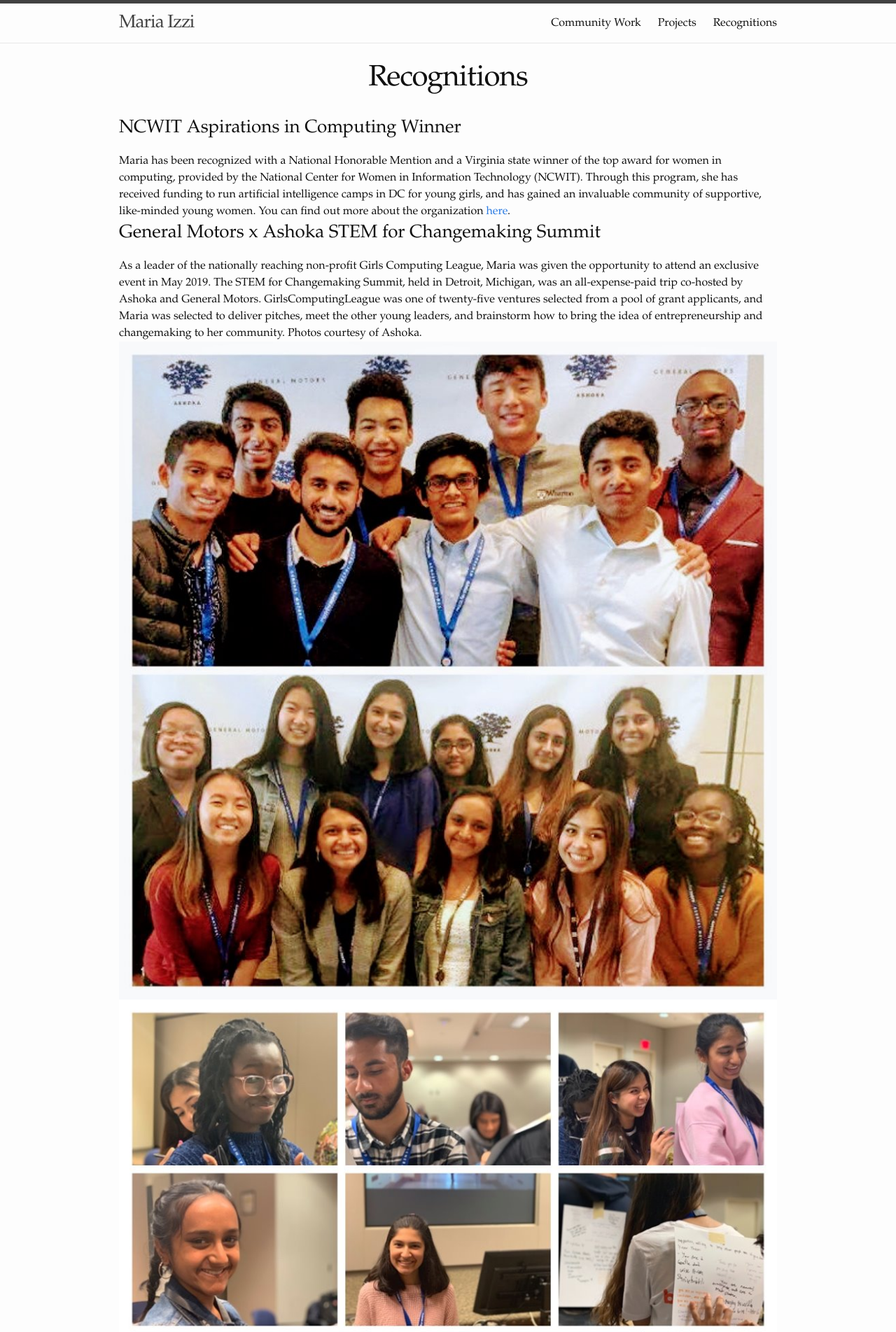
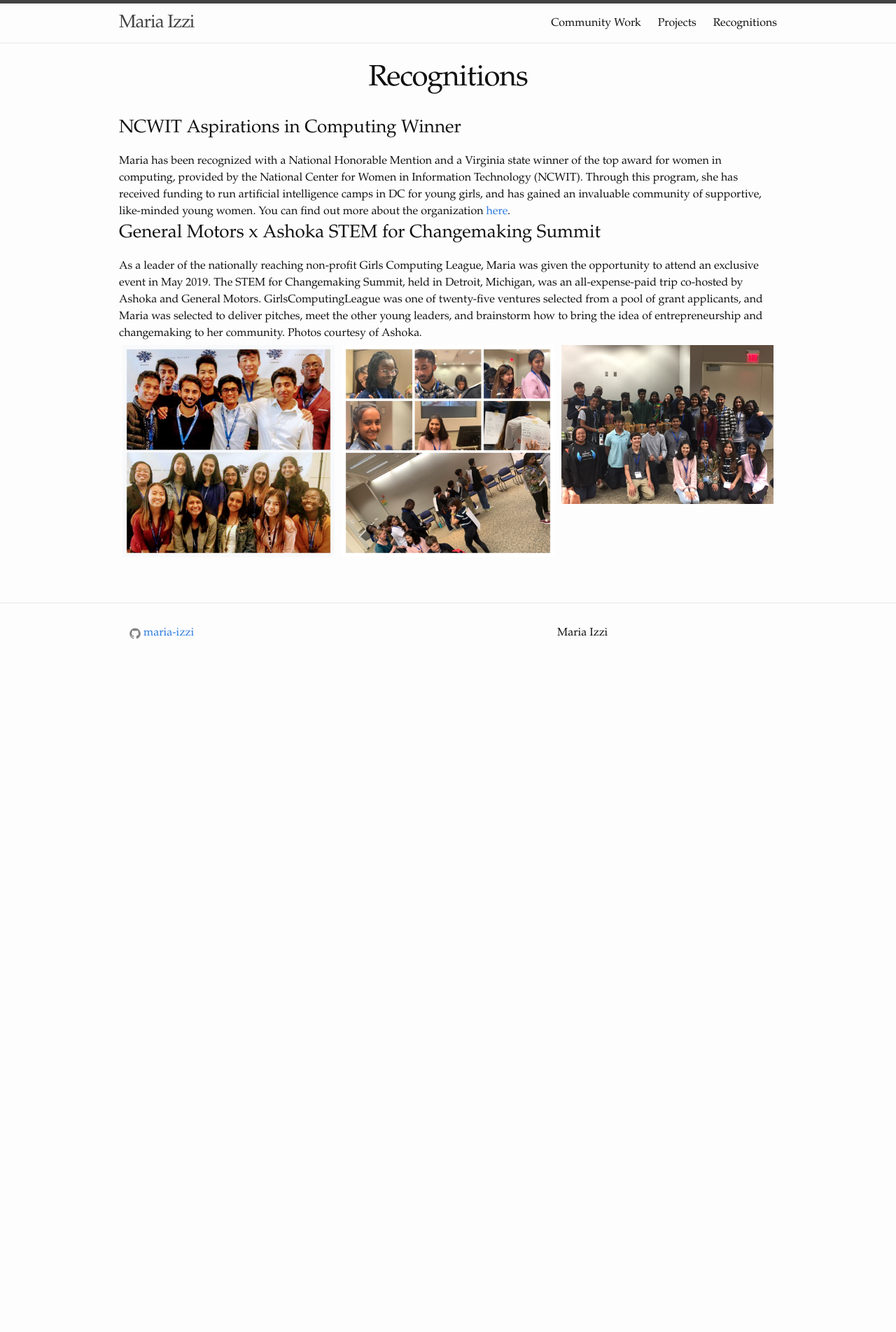
Before and after one commit to maria-izzi/maria-izzi.github.io, a Jekyll site: the page built from recognitions.html, in a window 1280 px wide. Shown: the top 1903 px of the page at 70% size. Built offline with Jekyll 4.4.1, drawn with Linux system fonts in a browser that asks for light colours; after the commit the page ends 976 px from its top, so only the background shows below that.

Commit message:
Update recognitions.html

```diff
--- a/recognitions.html
+++ b/recognitions.html
@@ -13,6 +13,14 @@
 As a leader of the nationally reaching non-profit Girls Computing League, Maria was given the opportunity to attend an exclusive event in May 2019. The STEM for Changemaking Summit, held in Detroit, Michigan, was an all-expense-paid trip co-hosted by Ashoka and General Motors. GirlsComputingLeague was one of twenty-five ventures selected from a pool of grant applicants, and Maria was selected to deliver pitches, meet the other young leaders, and brainstorm how to bring the idea of entrepreneurship and changemaking to her community. Photos courtesy of Ashoka.
 </head>
 
-<img src = "/assets/images/changemakingsummit/ashoka1.jpg" alt = "">
-<img src = "/assets/images/changemakingsummit/ashoka2.jpg" alt = "">
-<img src = "/assets/images/changemakingsummit/ashoka3.jpg" alt = "">
+<div class="row">
+  <div class="column">
+    <img src = "/assets/images/changemakingsummit/ashoka1.jpg" alt = "">
+  </div>
+  <div class="column">
+    <img src = "/assets/images/changemakingsummit/ashoka2.jpg" alt = "">
+  </div>
+  <div class="column">
+    <img src = "/assets/images/changemakingsummit/ashoka3.jpg" alt = "">
+  </div>
+</div>
```
